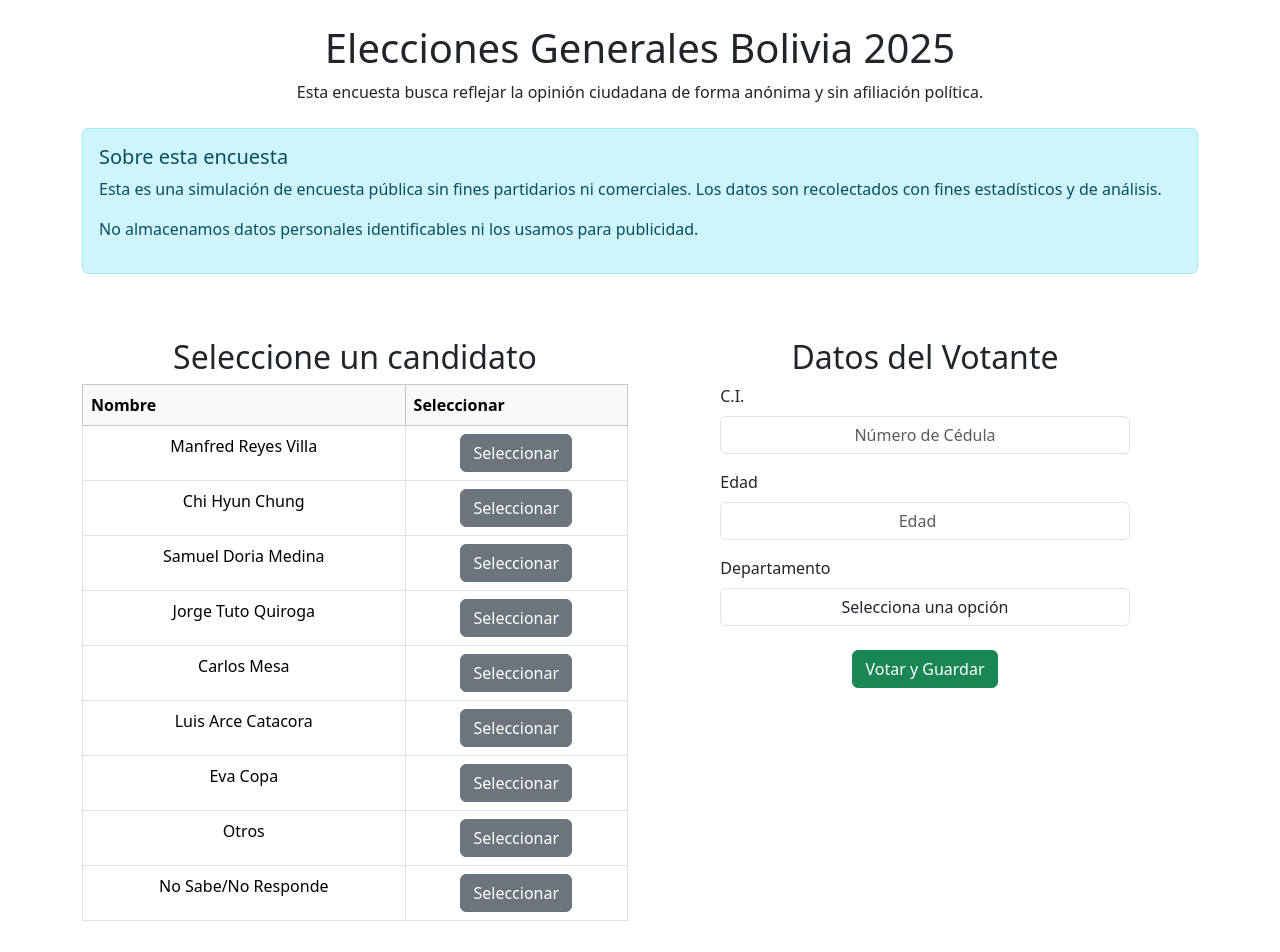
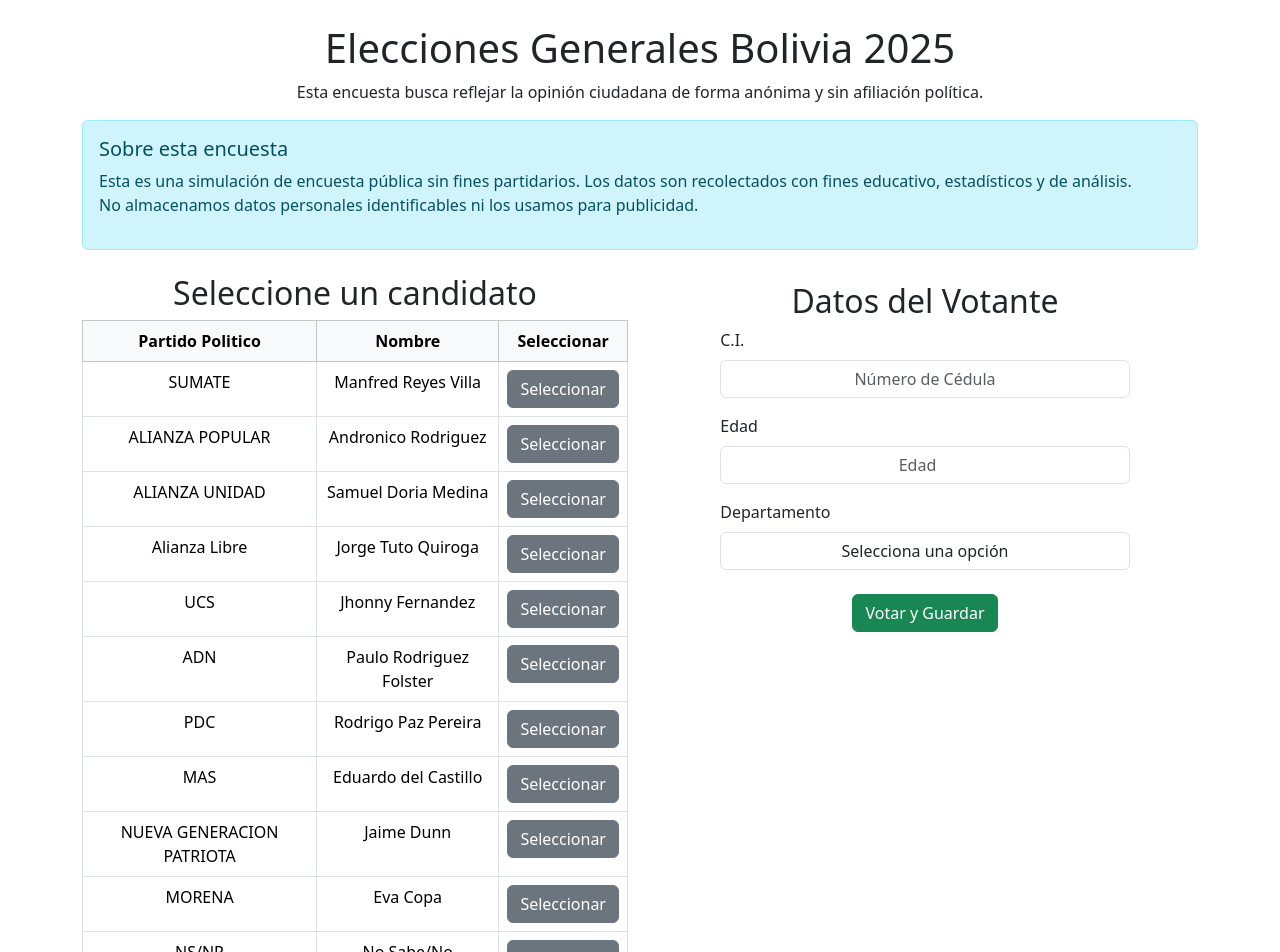
Before and after one commit to caberos/encuestaUI, a React (Create React App) app: page / in a window 1280 px wide. Shown: the top 952 px of the page. Built offline with nearby package versions, Linux system fonts and the light colour scheme.

Commit message:
fix the some problems

```diff
--- a/src/page/electoral_survey.jsx
+++ b/src/page/electoral_survey.jsx
@@ -6,15 +6,17 @@ export default function ElectoralSurvey() {
   const navigate = useNavigate();
 
   const candidates = [
-    { name: "Manfred Reyes Villa", img: "https://via.placeholder.com/40" },
-    { name: "Chi Hyun Chung", img: "https://via.placeholder.com/40" },
-    { name: "Samuel Doria Medina", img: "https://via.placeholder.com/40" },
-    { name: "Jorge Tuto Quiroga", img: "https://via.placeholder.com/40" },
-    { name: "Carlos Mesa", img: "https://via.placeholder.com/40" },
-    { name: "Luis Arce Catacora", img: "https://via.placeholder.com/40" },
-    { name: "Eva Copa", img: "https://via.placeholder.com/40" },
-    { name: "Otros", img: "https://via.placeholder.com/40" },
-    { name: "No Sabe/No Responde", img: "https://via.placeholder.com/40" },
+    { name: "Manfred Reyes Villa", img: "SUMATE" },
+    { name: "Andronico Rodriguez", img: "ALIANZA POPULAR" },
+    { name: "Samuel Doria Medina", img: "ALIANZA UNIDAD" },
+    { name: "Jorge Tuto Quiroga", img: "Alianza Libre" },
+    { name: "Jhonny Fernandez", img: "UCS" },
+    { name: "Paulo Rodriguez Folster", img: "ADN" },
+    { name: "Rodrigo Paz Pereira", img: "PDC" },
+    { name: "Eduardo del Castillo", img: "MAS" },
+    { name: "Jaime Dunn", img: "NUEVA GENERACION PATRIOTA" },
+    { name: "Eva Copa", img: "MORENA" },
+    { name: "No Sabe/No Responde", img: "NS/NR" },
   ];
 
   const cities = [
@@ -38,7 +40,7 @@ export default function ElectoralSurvey() {
     const voteData = { candidato: selectedCandidate.name, votante: voterData };
 
     try {
-      const response = await fetch("http://localhost:5000/survey", {
+      const response = await fetch("https://encuestaapi.onrender.com/survey", {
         method: "POST",
         headers: { "Content-Type": "application/json" },
         body: JSON.stringify(voteData),
@@ -67,41 +69,38 @@ export default function ElectoralSurvey() {
         Esta encuesta busca reflejar la opinión ciudadana de forma anónima y sin afiliación política.
       </p>
 
-      <div className="alert alert-info mt-4">
+      <div className="alert alert-info mt-1">
         <h5>Sobre esta encuesta</h5>
         <p>
-          Esta es una simulación de encuesta pública sin fines partidarios ni comerciales.
-          Los datos son recolectados con fines estadísticos y de análisis.
-        </p>
-        <p>
+          Esta es una simulación de encuesta pública sin fines partidarios.
+          Los datos son recolectados con fines educativo, estadísticos y de análisis.
+          <br />
           No almacenamos datos personales identificables ni los usamos para publicidad.
         </p>
       </div>
 
-      <div className="row mt-5">
-        <div className="col-md-6 mt-3 d-flex flex-column align-items-center">
+      <div className="row mt-1">
+        <div className="col-md-6 mt-2 d-flex flex-column align-items-center">
           <h2 className="text-xl font-semibold mb-2 text-center">
             Seleccione un candidato
           </h2>
           <table className="table table-bordered">
-            <thead className="table-light">
+            <thead className="table-light text-center">
               <tr>
+                <th>Partido Politico</th>
                 <th>Nombre</th>
                 <th>Seleccionar</th>
               </tr>
             </thead>
             <tbody>
               {candidates.map((candidate, index) => (
-                <tr
-                  key={index}
-                  className={selectedCandidate === candidate ? "table-primary" : ""}
-                >
+                <tr key={index} className="hover-bg-light">
+                  <td className="text-center">{candidate.img}</td>
                   <td className="text-center">{candidate.name}</td>
                   <td className="text-center">
                     <button
                       className={`btn btn-${selectedCandidate === candidate ? "primary" : "secondary"}`}
                       onClick={() => setSelectedCandidate(candidate)}
-                      aria-label={`Seleccionar a ${candidate.name}`}
                     >
                       {selectedCandidate === candidate ? "Seleccionado" : "Seleccionar"}
                     </button>
@@ -165,7 +164,7 @@ export default function ElectoralSurvey() {
         </div>
       </div>
 
-      <footer className="mt-5 text-center">
+      <footer className="mt-2 text-center">
         <a href="/privacy" target="_blank" rel="noopener noreferrer">
           Política de Privacidad
         </a>
--- a/src/page/privacyPolicy.jsx
+++ b/src/page/privacyPolicy.jsx
@@ -1,5 +1,4 @@
 import React from "react";
-
 
 export default function PrivacyPolicy() {
   return (
@@ -9,7 +8,9 @@ export default function PrivacyPolicy() {
       </h1>
 
       <p>
-        Esta plataforma ha sido desarrollada con fines únicamente estadísticos y educativos. No representa ni está afiliada a ningún partido político, institución pública o privada.
+        Esta plataforma ha sido desarrollada con fines únicamente estadísticos y
+        educativos. No representa ni está afiliada a ningún partido político,
+        institución pública o privada.
       </p>
 
       <h2 className="text-xl font-semibold mt-4">1. Recolección de datos</h2>
@@ -19,18 +20,30 @@ export default function PrivacyPolicy() {
         <li>Edad</li>
         <li>Departamento de residencia</li>
       </ul>
-      <p>Estos datos se utilizan exclusivamente para fines de control de duplicidad y segmentación estadística.</p>
+      <p>
+        Estos datos se utilizan exclusivamente para fines de control de
+        duplicidad y segmentación estadística.
+      </p>
 
       <h2 className="text-xl font-semibold mt-4">2. Uso de la información</h2>
+      <p>✔ Esta encuesta es anónima.</p>
+      <p>✔ No recolectamos información personal como nombre o dirección.</p>
       <p>
-        Los datos recopilados no se comparten con terceros ni se utilizan con fines publicitarios, comerciales o políticos.
-        La información se almacena de manera segura en un servidor privado con acceso restringido.
+        ✔ El número de C.I. es verificado para evitar votos duplicados, pero no
+        se almacena en ninguna base de datos pública.{" "}
+      </p>
+      <p>
+        ✔ No se comparte información con terceros ni se usa para publicidad
+        personalizada.
       </p>
 
-      <h2 className="text-xl font-semibold mt-4">3. Google AdSense y Cookies</h2>
+      <h2 className="text-xl font-semibold mt-4">
+        3. Google AdSense y Cookies
+      </h2>
       <p>
-        Este sitio utiliza Google AdSense para mostrar anuncios relevantes. Google, como proveedor externo,
-        puede usar cookies para personalizar los anuncios mostrados. Puedes consultar su política en:
+        Este sitio utiliza Google AdSense para mostrar anuncios relevantes.
+        Google, como proveedor externo, puede usar cookies para personalizar los
+        anuncios mostrados. Puedes consultar su política en:
       </p>
       <a
         href="https://policies.google.com/privacy"
@@ -43,15 +56,20 @@ export default function PrivacyPolicy() {
 
       <h2 className="text-xl font-semibold mt-4">4. Consentimiento</h2>
       <p>
-        Al participar en esta encuesta, usted acepta voluntariamente los términos de esta política de privacidad.
+        Al participar en esta encuesta, usted acepta voluntariamente los
+        términos de esta política de privacidad.
       </p>
 
       <h2 className="text-xl font-semibold mt-4">5. Contacto</h2>
       <p>
-        Si tiene dudas o solicitudes sobre el tratamiento de datos, puede contactarnos a través del correo electrónico proporcionado en el sitio web.
+        Si tiene dudas o solicitudes sobre el tratamiento de datos, puede
+        contactarnos a través del correo electrónico proporcionado en el sitio
+        web.
       </p>
 
-      <p className="mt-4 text-sm text-center text-gray-500">Última actualización: mayo de 2025</p>
+      <p className="mt-4 text-sm text-center text-gray-500">
+        Última actualización: mayo de 2025
+      </p>
     </div>
   );
 }
```
